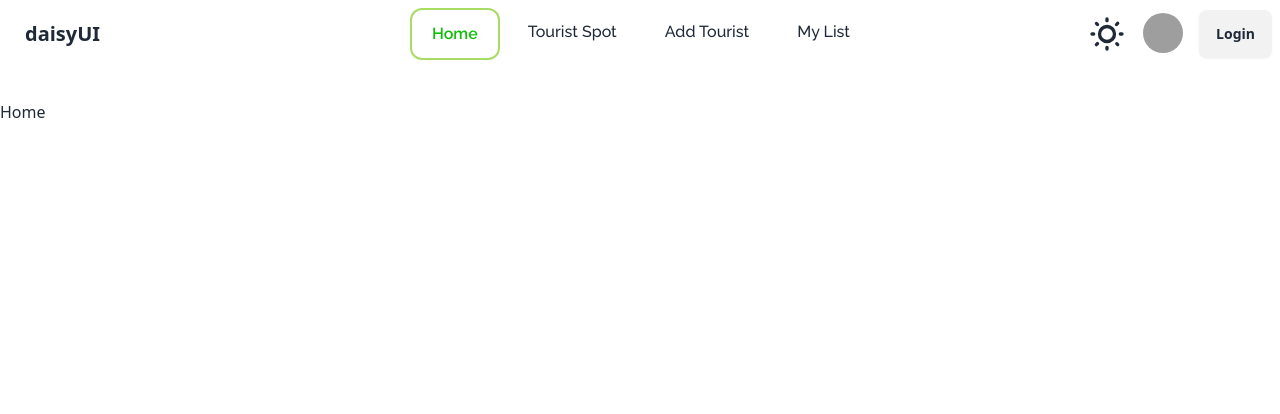
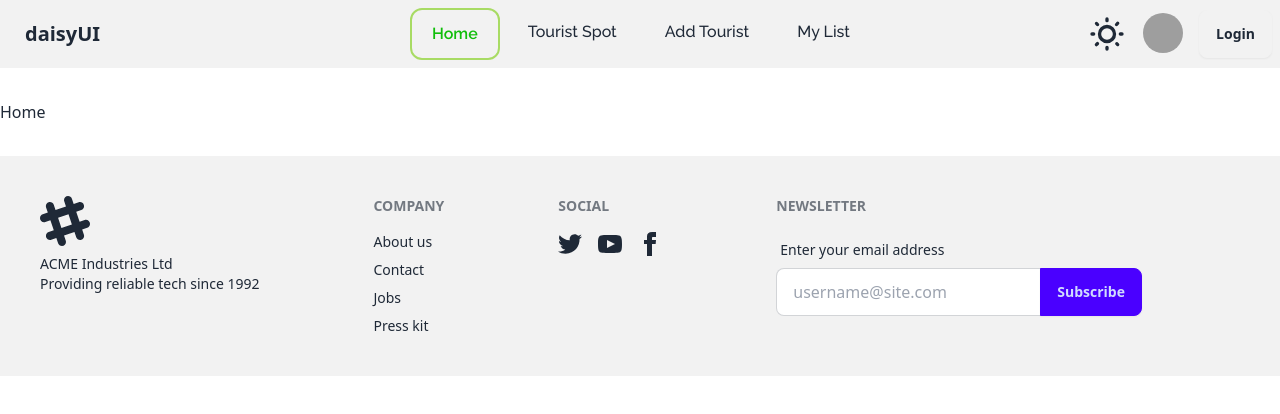
Before and after one commit to rakibgithub21/Asia_Explorer-client_site, a React (Vite) app: page / in a window 1280 px wide. Shown: the top 414 px of the page. Built offline with nearby package versions, Linux system fonts and the light colour scheme; grey boxes are pictures that could not be loaded.

Commit message:
add footer and create a register component

```diff
--- /dev/null
+++ b/src/components/Footer.jsx
@@ -0,0 +1,41 @@
+import React from 'react';
+
+const Footer = () => {
+    return (
+        <footer className="footer p-10 bg-base-200 text-base-content">
+            <aside>
+                <svg width="50" height="50" viewBox="0 0 24 24" xmlns="http://www.w3.org/2000/svg" fill-rule="evenodd" clip-rule="evenodd" class="fill-current"><path d="M22.672 15.226l-2.432.811.841 2.515c.33 1.019-.209 2.127-1.23 2.456-1.15.325-2.148-.321-2.463-1.226l-.84-2.518-5.013 1.677.84 2.517c.391 1.203-.434 2.542-1.831 2.542-.88 0-1.601-.564-1.86-1.314l-.842-2.516-2.431.809c-1.135.328-2.145-.317-2.463-1.229-.329-1.018.211-2.127 1.231-2.456l2.432-.809-1.621-4.823-2.432.808c-1.355.384-2.558-.59-2.558-1.839 0-.817.509-1.582 1.327-1.846l2.433-.809-.842-2.515c-.33-1.02.211-2.129 1.232-2.458 1.02-.329 2.13.209 2.461 1.229l.842 2.515 5.011-1.677-.839-2.517c-.403-1.238.484-2.553 1.843-2.553.819 0 1.585.509 1.85 1.326l.841 2.517 2.431-.81c1.02-.33 2.131.211 2.461 1.229.332 1.018-.21 2.126-1.23 2.456l-2.433.809 1.622 4.823 2.433-.809c1.242-.401 2.557.484 2.557 1.838 0 .819-.51 1.583-1.328 1.847m-8.992-6.428l-5.01 1.675 1.619 4.828 5.011-1.674-1.62-4.829z"></path></svg>
+                <p>ACME Industries Ltd <br />Providing reliable tech since 1992</p>
+            </aside>
+            <nav>
+                <h6 className="footer-title">Company</h6>
+                <a className="link link-hover">About us</a>
+                <a className="link link-hover">Contact</a>
+                <a className="link link-hover">Jobs</a>
+                <a className="link link-hover">Press kit</a>
+            </nav>
+            <nav>
+                <h6 className="footer-title">Social</h6>
+                <div className="grid grid-flow-col gap-4">
+                    <a><svg xmlns="http://www.w3.org/2000/svg" width="24" height="24" viewBox="0 0 24 24" className="fill-current"><path d="M24 4.557c-.883.392-1.832.656-2.828.775 1.017-.609 1.798-1.574 2.165-2.724-.951.564-2.005.974-3.127 1.195-.897-.957-2.178-1.555-3.594-1.555-3.179 0-5.515 2.966-4.797 6.045-4.091-.205-7.719-2.165-10.148-5.144-1.29 2.213-.669 5.108 1.523 6.574-.806-.026-1.566-.247-2.229-.616-.054 2.281 1.581 4.415 3.949 4.89-.693.188-1.452.232-2.224.084.626 1.956 2.444 3.379 4.6 3.419-2.07 1.623-4.678 2.348-7.29 2.04 2.179 1.397 4.768 2.212 7.548 2.212 9.142 0 14.307-7.721 13.995-14.646.962-.695 1.797-1.562 2.457-2.549z"></path></svg></a>
+                    <a><svg xmlns="http://www.w3.org/2000/svg" width="24" height="24" viewBox="0 0 24 24" className="fill-current"><path d="M19.615 3.184c-3.604-.246-11.631-.245-15.23 0-3.897.266-4.356 2.62-4.385 8.816.029 6.185.484 8.549 4.385 8.816 3.6.245 11.626.246 15.23 0 3.897-.266 4.356-2.62 4.385-8.816-.029-6.185-.484-8.549-4.385-8.816zm-10.615 12.816v-8l8 3.993-8 4.007z"></path></svg></a>
+                    <a><svg xmlns="http://www.w3.org/2000/svg" width="24" height="24" viewBox="0 0 24 24" className="fill-current"><path d="M9 8h-3v4h3v12h5v-12h3.642l.358-4h-4v-1.667c0-.955.192-1.333 1.115-1.333h2.885v-5h-3.808c-3.596 0-5.192 1.583-5.192 4.615v3.385z"></path></svg></a>
+                </div>
+            </nav>
+            <form>
+                <h6 className="footer-title">Newsletter</h6>
+                <fieldset className="form-control w-80">
+                    <label className="label">
+                        <span className="label-text">Enter your email address</span>
+                    </label>
+                    <div className="join">
+                        <input type="text" placeholder="username@site.com" className="input input-bordered join-item" />
+                        <button className="btn btn-primary join-item">Subscribe</button>
+                    </div>
+                </fieldset>
+            </form>
+        </footer>
+    );
+};
+
+export default Footer;
--- a/src/components/Navbar.jsx
+++ b/src/components/Navbar.jsx
@@ -24,7 +24,8 @@
 
 
     return (
-        <div className="navbar bg-base-100 container mx-auto">
+        <div className="bg-base-200">
+            <div className="navbar bg-base-200 container mx-auto">
                 <div className="navbar-start">
                     <div className="dropdown">
                         <div tabIndex={0} role="button" className="btn btn-ghost lg:hidden">
@@ -72,6 +73,7 @@
 
                 </div>
             </div>
+       </div>
     );
 };
 
--- a/src/pages/Login.jsx
+++ b/src/pages/Login.jsx
@@ -6,7 +6,7 @@
 
 const Login = () => {
     return (
-        <div className="flex px-4 justify-center ">
+        <div className=" flex px-4 justify-center ">
 
             <div className="w-full shadow-2xl  raleway md:w-4/6 lg:w-3/6 mx-auto p-8 space-y-3 rounded-xl dark:bg-gray-50 dark:text-gray-800">
 
@@ -62,7 +62,7 @@
                     </button>
                 </div>
                 <p className="text-lg text-center  inter sm:px-6 dark:text-gray-600">Do Not have an Account?
-                    <Link className="underline inter font-medium text-rose-300 hover:text-blue-400 text-lg ml-2" to={'/registration'}>Register</Link>
+                    <Link className="underline inter font-medium text-rose-300 hover:text-blue-400 text-lg ml-2" to={'/register'}>Register</Link>
 
                 </p>
             </div>
--- /dev/null
+++ b/src/pages/Register.jsx
@@ -0,0 +1,11 @@
+
+
+const Register = () => {
+    return (
+        <div>
+            <h3>this is register page</h3>
+        </div>
+    );
+};
+
+export default Register;
--- a/src/shared/MainLayout.jsx
+++ b/src/shared/MainLayout.jsx
@@ -1,5 +1,6 @@
 import { Outlet } from "react-router-dom";
 import Navbar from "../components/Navbar";
+import Footer from "../components/Footer";
 
 
 const MainLayout = () => {
@@ -9,6 +10,7 @@
             <div className="container mx-auto my-8">
                 <Outlet></Outlet>
             </div>
+            <Footer></Footer>
         </div>
     );
 };
```
Also changed, not shown: src/shared/Route.jsx (+6 -1 lines). Lines whose indentation alone changed are shown as unchanged.
